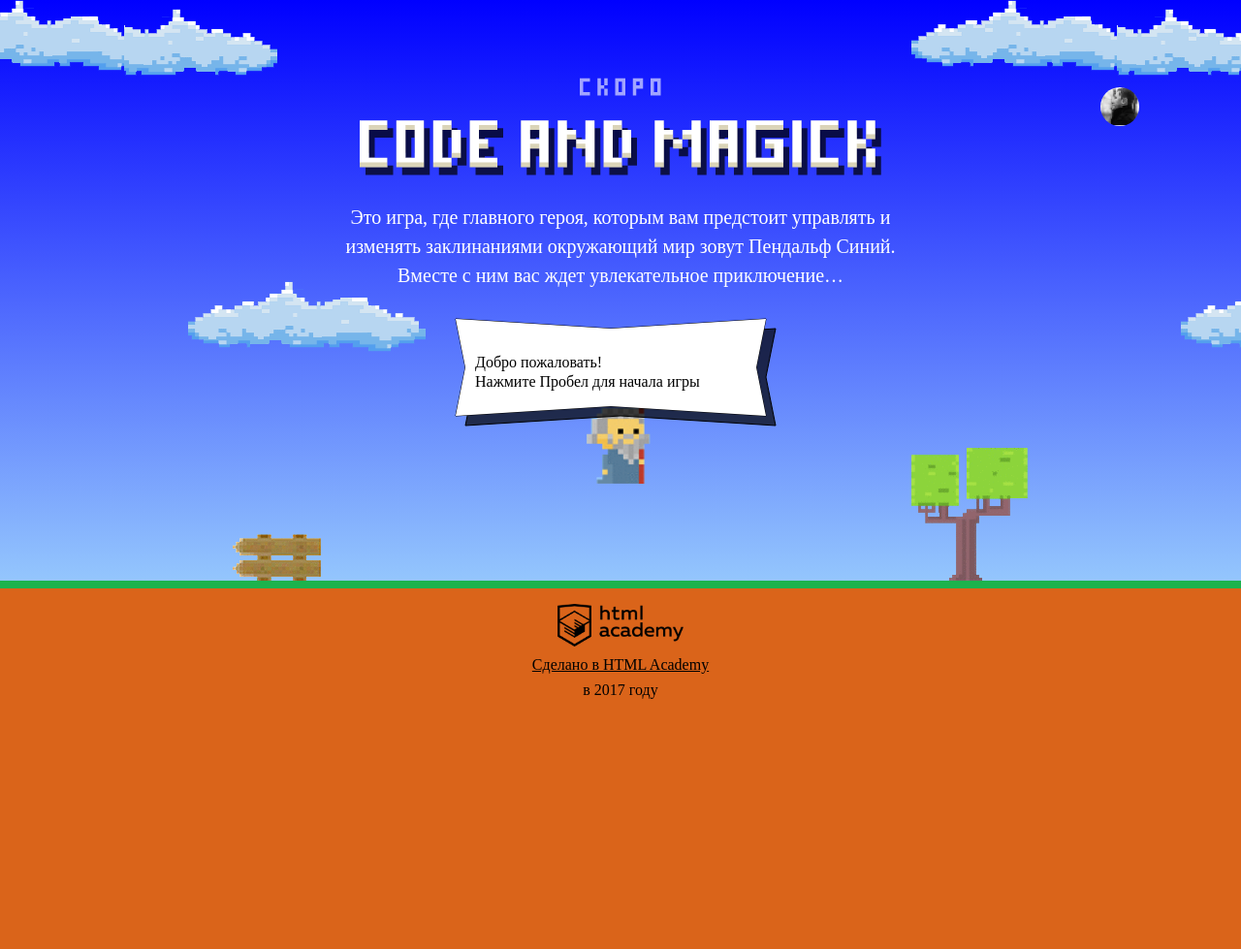
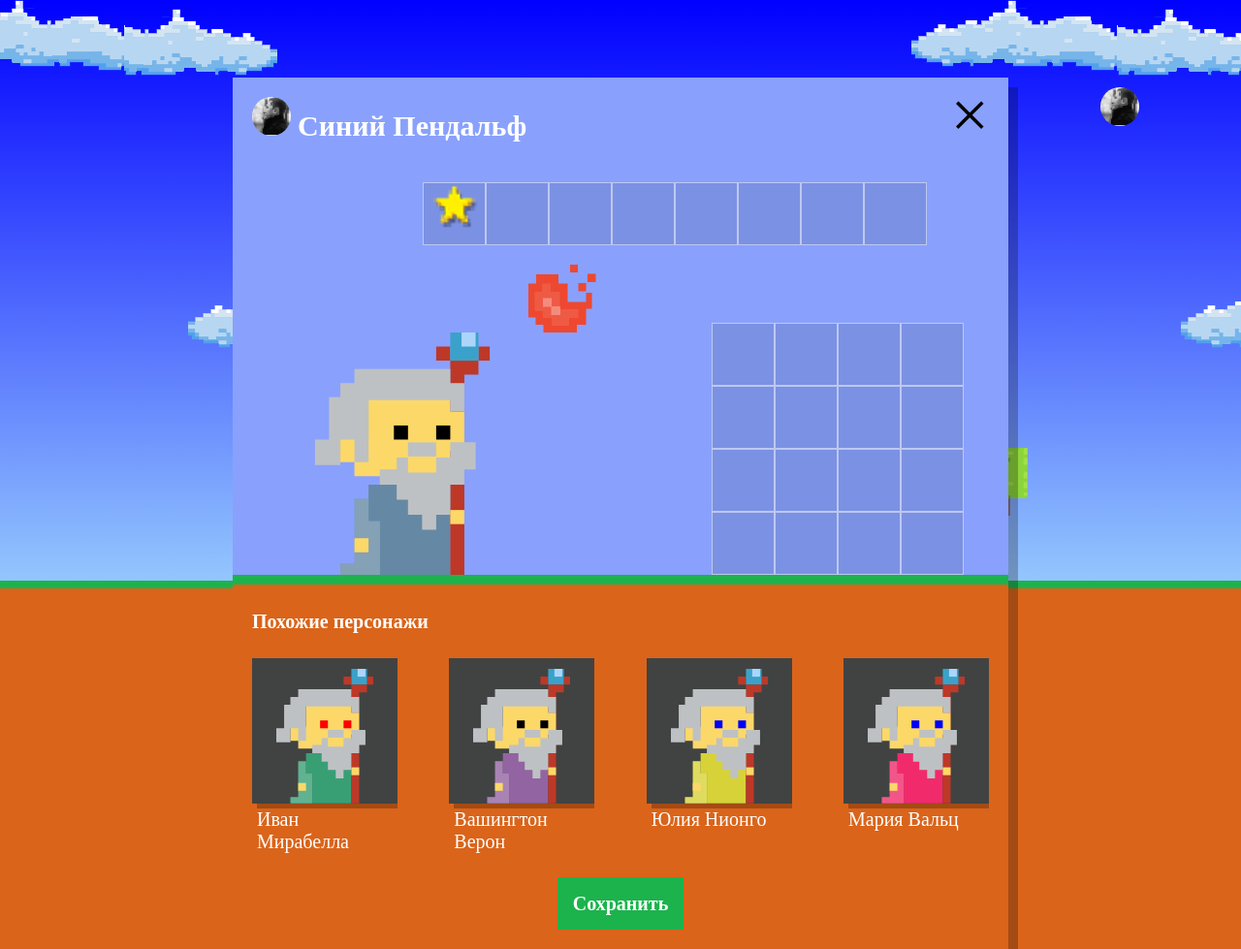
Before and after one commit to kamelot43/216332-code-and-magick-1, a website: page index.html in a window 1280 px wide. Shown: the whole page at 97% size. Before the commit the page ends 800 px from the top, so only its background shows below. Drawn offline with Linux system fonts and the light colour scheme; a web font is replaced by a local one.

Commit message:
задание выполнено

```diff
--- a/index.html
+++ b/index.html
@@ -214,6 +214,7 @@
 
 </script>
 <script src="js/stat.js"></script>
+<script src="js/setup.js"></script>
 <script src="js/game.js"></script>
 
 </body>
--- /dev/null
+++ b/js/setup.js
@@ -0,0 +1,67 @@
+'use strict';
+
+var userDialog = document.querySelector('.setup');
+userDialog.classList.remove('hidden');
+
+var similarListElement = document.querySelector('.setup-similar-list');
+
+// Шаблон для создания похожих магов
+var similarWizardTemplate = document.querySelector('#similar-wizard-template').content.querySelector('.setup-similar-item');
+
+var WIZARD_NAMES = ['Иван', 'Хуан Себастьян', 'Мария', 'Кристоф', 'Виктор', 'Юлия', 'Люпита', 'Вашингтон'];
+
+var WIZARD_SURNAMES = ['да Марья', 'Верон', 'Мирабелла', 'Вальц', 'Онопко', 'Топольницкая', 'Нионго', 'Ирвинг'];
+
+var WIZARD_COAT_COLOR = ['rgb(101, 137, 164)', 'rgb(241, 43, 107)', 'rgb(146, 100, 161)', 'rgb(56, 159, 117)', 'rgb(215, 210, 55)', 'rgb(0, 0, 0)'];
+
+var WIZARD_EYES_COLOR = ['black', 'red', 'blue', 'yellow', 'green'];
+
+// Пустой масив для добавления похожих магов
+var wizards = [];
+
+var WIZARDS_QUANTITY = 4;
+
+// Функция нахождения случайного значения
+function findRandomValue(arr) {
+  return Math.floor(Math.random() * arr.length);
+}
+
+// Функция генерации случайных параметров волшебника
+function generateRandomValue(arr) {
+  var element;
+
+  for (var i = 0; i < WIZARDS_QUANTITY; i++) {
+    element = {
+      name: WIZARD_NAMES[findRandomValue(WIZARD_NAMES)] + ' ' + WIZARD_SURNAMES[findRandomValue(WIZARD_SURNAMES)],
+      coatColor: WIZARD_COAT_COLOR[findRandomValue(WIZARD_COAT_COLOR)],
+      eyesColor: WIZARD_EYES_COLOR[findRandomValue(WIZARD_EYES_COLOR)]
+    };
+    arr.push(element);
+  }
+}
+
+generateRandomValue(wizards);
+
+// Функция создания DOM-элемента (волшебник)
+// на основании существуещего шаблона и заполнение его данными.
+function createWizard(wizard) {
+  var wizardElement = similarWizardTemplate.cloneNode(true);
+
+  wizardElement.querySelector('.setup-similar-label').textContent = wizard.name;
+  wizardElement.querySelector('.wizard-coat').style.fill = wizard.coatColor;
+  wizardElement.querySelector('.wizard-eyes').style.fill = wizard.eyesColor;
+
+  return wizardElement;
+}
+
+// Функция вставки на страницу DOM-элемента
+function renderWizard(arr) {
+  var fragment = document.createDocumentFragment();
+  for (var i = 0; i < arr.length; i++) {
+    fragment.appendChild(createWizard(arr[i]));
+  }
+  similarListElement.appendChild(fragment);
+  document.querySelector('.setup-similar').classList.remove('hidden');
+}
+
+renderWizard(wizards);
```
